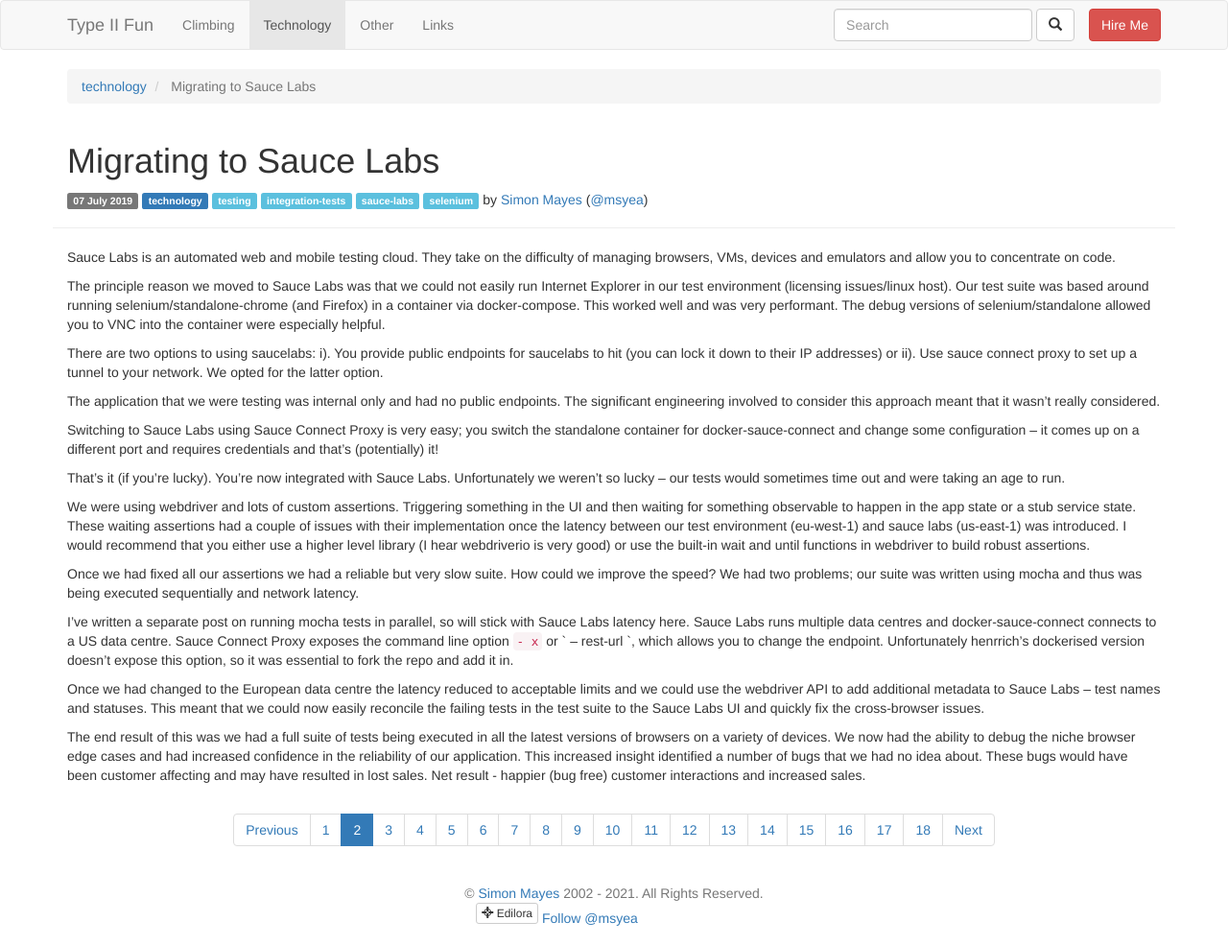
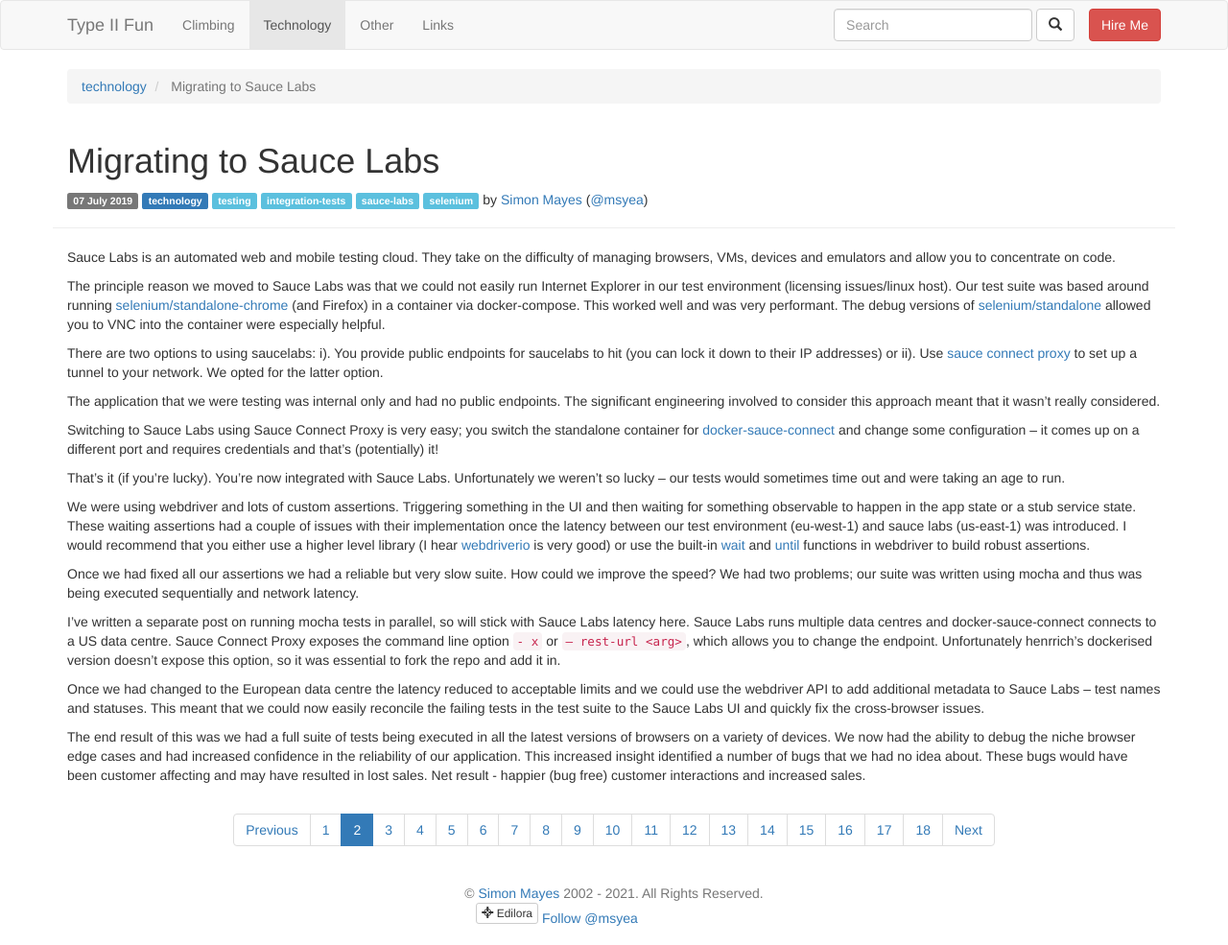
Before and after one commit to msyea/msyea.github.io, a Jekyll site: the page built from _posts/2019-07-07-migrating-to-sauce-labs.md, in a window 1280 px wide. Shown: the whole page at 96% size. Built offline with Jekyll 4.4.1, drawn with Linux system fonts in a browser that asks for light colours; comment, search, counter and statistics services are not loaded; part of the change alters nothing that is shown; grey boxes are pictures that could not be loaded.

Commit message:
Add links

```diff
--- a/_posts/2019-07-07-migrating-to-sauce-labs.md
+++ b/_posts/2019-07-07-migrating-to-sauce-labs.md
@@ -6,21 +6,21 @@ tags: [testing, integration-tests, sauce-labs, selenium]
 Sauce Labs is an automated web and mobile testing cloud. They take on the difficulty of
 managing browsers, VMs, devices and emulators and allow you to concentrate on code.
 
-The principle reason we moved to Sauce Labs was that we could not easily run Internet Explorer in our test environment (licensing issues/linux host). Our test suite was based around running selenium/standalone-chrome (and Firefox) in a container via docker-compose. This worked well and was very performant. The debug versions of selenium/standalone allowed you to VNC into the container were especially helpful.
+The principle reason we moved to Sauce Labs was that we could not easily run Internet Explorer in our test environment (licensing issues/linux host). Our test suite was based around running [selenium/standalone-chrome](https://hub.docker.com/r/selenium/standalone-chrome/) (and Firefox) in a container via docker-compose. This worked well and was very performant. The debug versions of [selenium/standalone](https://hub.docker.com/r/selenium/standalone-chrome-debug/) allowed you to VNC into the container were especially helpful.
 
-There are two options to using saucelabs: i). You provide public endpoints for saucelabs to hit (you can lock it down to their IP addresses) or ii). Use sauce connect proxy to set up a tunnel to your network. We opted for the latter option.
+There are two options to using saucelabs: i). You provide public endpoints for saucelabs to hit (you can lock it down to their IP addresses) or ii). Use [sauce connect proxy](https://wiki.saucelabs.com/display/DOCS/Sauce+Connect+Proxy) to set up a tunnel to your network. We opted for the latter option.
 
 The application that we were testing was internal only and had no public endpoints. The significant engineering involved to consider this approach meant that it wasn’t really considered.
 
-Switching to Sauce Labs using Sauce Connect Proxy is very easy; you switch the standalone container for docker-sauce-connect and change some configuration – it comes up on a different port and requires credentials and that’s (potentially) it!
+Switching to Sauce Labs using Sauce Connect Proxy is very easy; you switch the standalone container for [docker-sauce-connect](https://hub.docker.com/r/henrrich/docker-sauce-connect/) and change some configuration – it comes up on a different port and requires credentials and that’s (potentially) it!
 
 That’s it (if you’re lucky). You’re now integrated with Sauce Labs. Unfortunately we weren’t so lucky – our tests would sometimes time out and were taking an age to run.
 
-We were using webdriver and lots of custom assertions. Triggering something in the UI and then waiting for something observable to happen in the app state or a stub service state. These waiting assertions had a couple of issues with their implementation once the latency between our test environment (eu-west-1) and sauce labs (us-east-1) was introduced. I would recommend that you either use a higher level library (I hear webdriverio is very good) or use the built-in wait and until functions in webdriver to build robust assertions.
+We were using webdriver and lots of custom assertions. Triggering something in the UI and then waiting for something observable to happen in the app state or a stub service state. These waiting assertions had a couple of issues with their implementation once the latency between our test environment (eu-west-1) and sauce labs (us-east-1) was introduced. I would recommend that you either use a higher level library (I hear [webdriverio](https://webdriver.io/) is very good) or use the built-in [wait](https://www.selenium.dev/documentation/en/webdriver/waits/) and [until](https://www.selenium.dev/selenium/docs/api/javascript/module/selenium-webdriver/lib/until.html) functions in webdriver to build robust assertions.
 
 Once we had fixed all our assertions we had a reliable but very slow suite. How could we improve the speed? We had two problems; our suite was written using mocha and thus was being executed sequentially and network latency.
 
-I’ve written a separate post on running mocha tests in parallel, so will stick with Sauce Labs latency here. Sauce Labs runs multiple data centres and docker-sauce-connect connects to a US data centre. Sauce Connect Proxy exposes the command line option `- x` or ` – rest-url <arg>`, which allows you to change the endpoint. Unfortunately henrrich’s dockerised version doesn’t expose this option, so it was essential to fork the repo and add it in.
+I’ve written a separate post on running mocha tests in parallel, so will stick with Sauce Labs latency here. Sauce Labs runs multiple data centres and docker-sauce-connect connects to a US data centre. Sauce Connect Proxy exposes the command line option `- x` or `– rest-url <arg>`, which allows you to change the endpoint. Unfortunately henrrich’s dockerised version doesn’t expose this option, so it was essential to fork the repo and add it in.
 
 Once we had changed to the European data centre the latency reduced to acceptable limits and we could use the webdriver API to add additional metadata to Sauce Labs – test names and statuses. This meant that we could now easily reconcile the failing tests in the test suite to the Sauce Labs UI and quickly fix the cross-browser issues.
 
```
